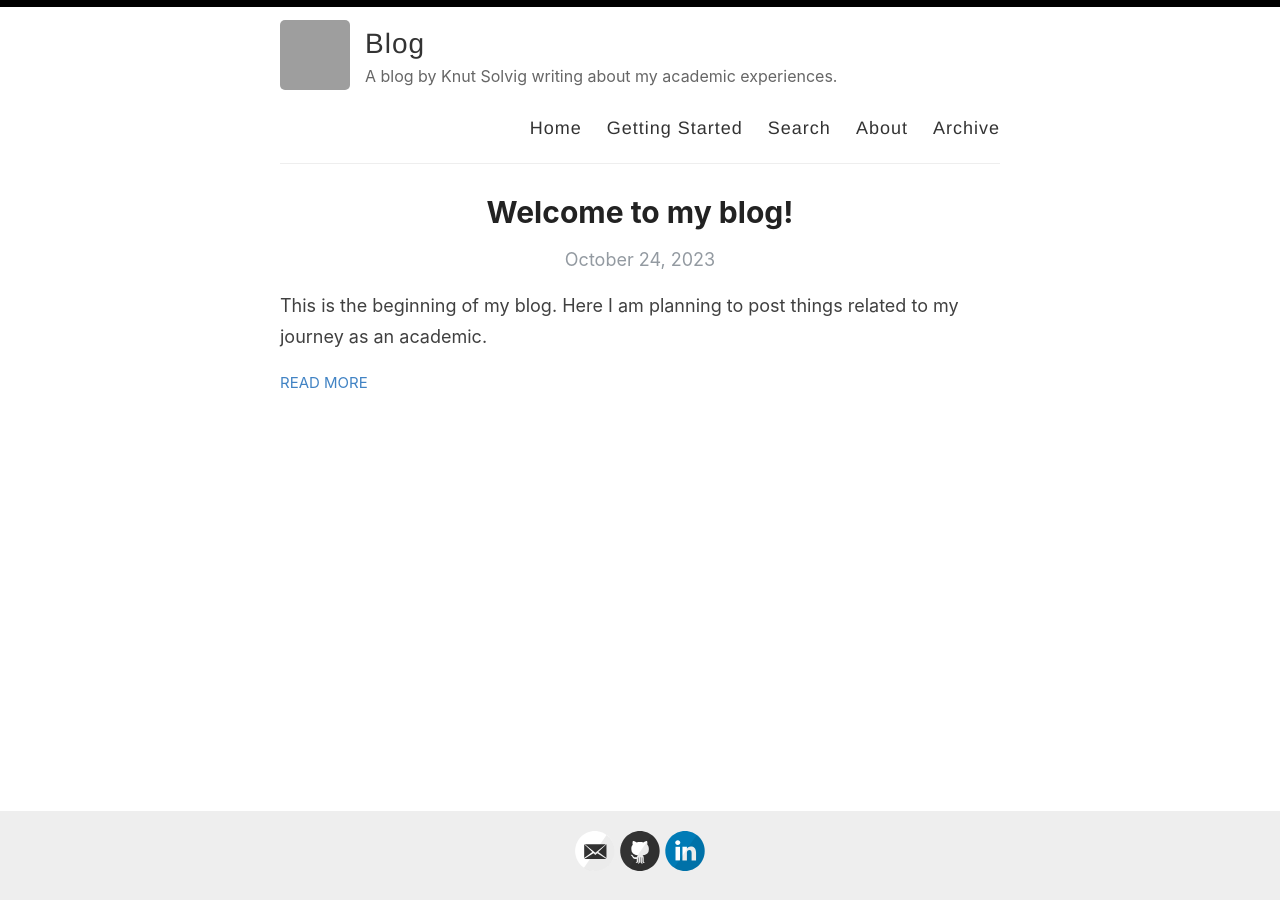
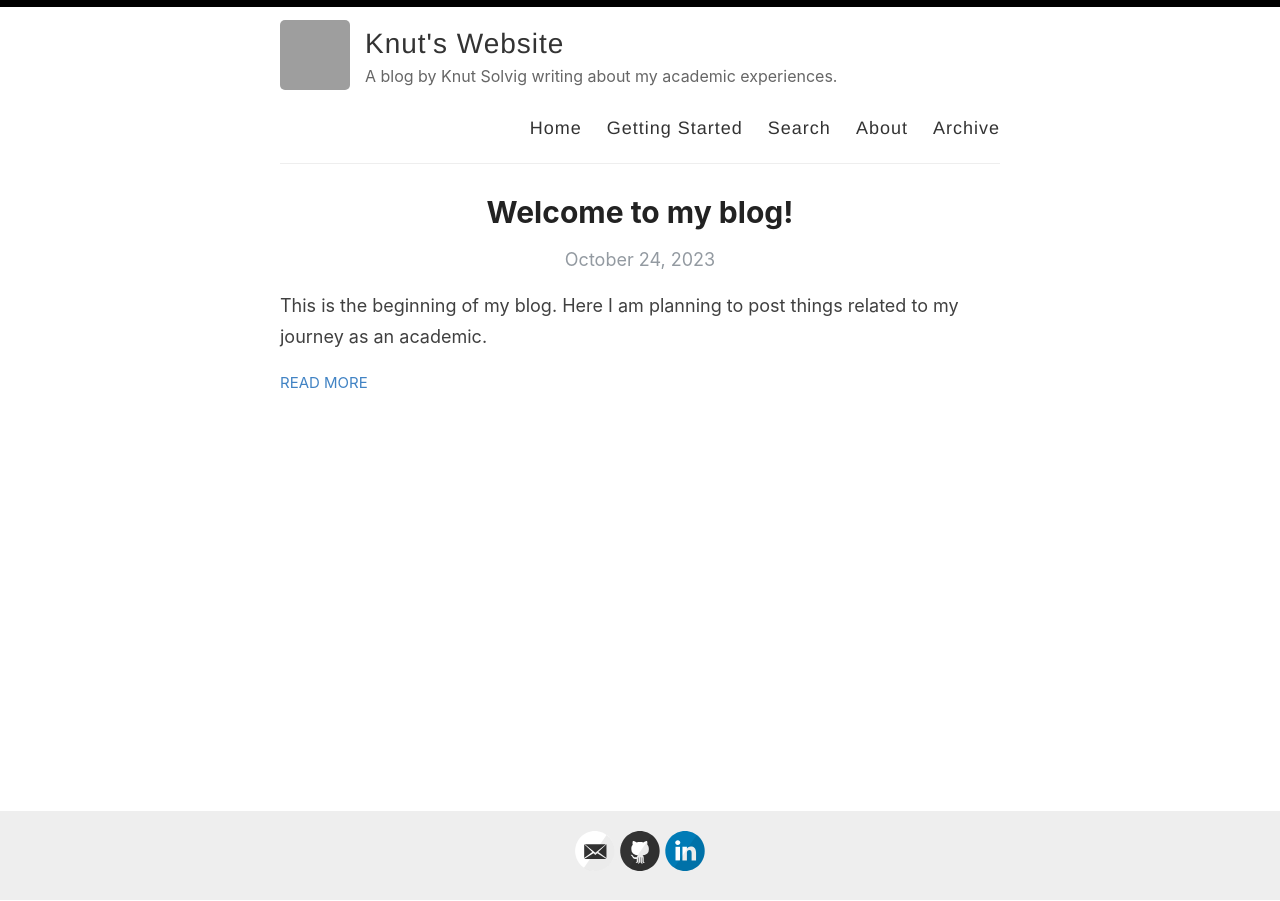
Before and after one commit to KnutSolvig/knutsolvig.github.io, a Jekyll site: the page built from index.html, in a window 1280 px wide. Built offline with Jekyll 4.4.1, drawn with Linux system fonts in a browser that asks for light colours; the list of posts is cut into pages by our own code; grey boxes are pictures that could not be loaded.

Commit message:
updated config

```diff
--- a/_config.yml
+++ b/_config.yml
@@ -3,7 +3,7 @@
 #
 
 # Name of your site (displayed in the header)
-name: Blog
+name: Knut's Website
 
 # Name of the author
 author: Knut Solvig
```
